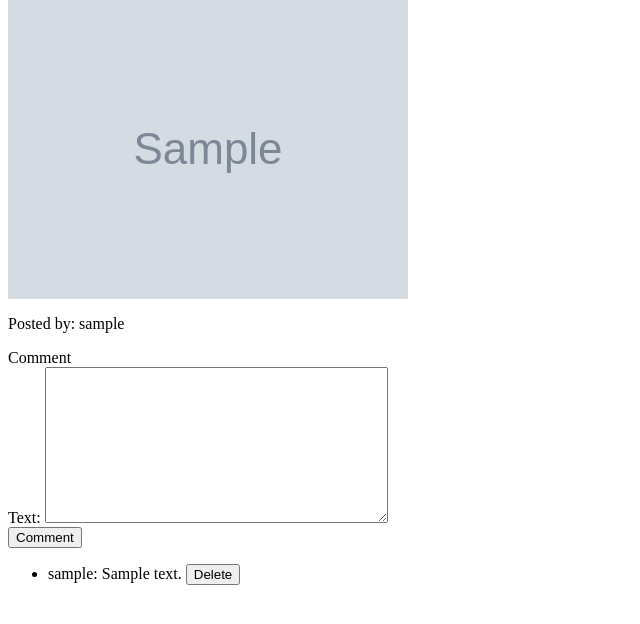
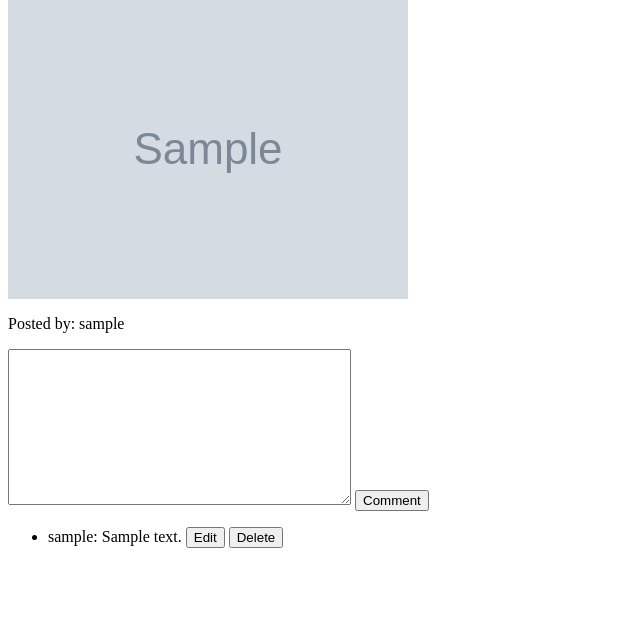
Before and after one commit to SyafiqAi/arba_travel, a Django app: page /post/1/ in a window 1280 px wide. Shown: the part 67-691 px from the top of the page, without its empty margins (0-640 px from the left). Run offline with Django 5.2, Linux system fonts and the light colour scheme; a user stored in the database is signed in; tables that the repository leaves empty hold one stand-in row (values such as "Sample post"); grey boxes marked "Sample" are stand-in pictures.

Commit message:
edit comment

```diff
--- a/insta/templates/insta/view_post.html
+++ b/insta/templates/insta/view_post.html
@@ -15,16 +15,32 @@
 
         <form method="post" action="{% url 'view' post.id %}">
             {% csrf_token %}
+            {% if not comment_form.instance.id %}
             {% if user.is_authenticated %}
-            Comment
-            {{ comment_form }}
+            {{ comment_form.text }}
             <button name="comment">Comment</button>
+            {% endif %}
             {% endif %}
             <ul>
                 {% for comment in comment_list %}
                 <li>
-                    {{comment.user.username}}: {{comment.comment.text}}
+                    {{comment.user.username}}:
+
+                    {% if comment_form.instance.id == comment.comment.id %}
+
+                        {{ comment_form.text }}
+                        <button name="comment" value="{{ comment.comment.id }}">Save</button>
+                    {% else %}
+
+                        {{comment.comment.text}}
                         {% if user.id == comment.user.id %}
+                            <button
+                                formnovalidate
+                                name="edit_comment"
+                                value="{{comment.comment.id}}"
+                            >
+                                Edit
+                            </button>
                             <button
                                 formnovalidate
                                 name="delete_comment"
@@ -33,6 +49,8 @@
                                 Delete
                             </button>
                         {% endif %}
+
+                    {% endif %}
                 </li>
                 {% endfor %}
             </ul>
--- a/insta/views.py
+++ b/insta/views.py
@@ -29,16 +29,29 @@ def view(request, post_id):
 
     if request.method == 'POST':
         if 'comment' in request.POST:
-            form = CommentForm(request.POST)
-            comment = form.save(commit=False)
-            comment.created_at = datetime.datetime.now()
-            comment.user_id = request.user.id
-            comment.post_id = post_id
-            comment.save()
+            comment_id = request.POST.get('comment')
+            if not comment_id:
+                form = CommentForm(request.POST)
+                comment = form.save(commit=False)
+                comment.created_at = datetime.datetime.now()
+                comment.user_id = request.user.id
+                comment.post_id = post_id
+                comment.save()
+            else:
+                comment = Comment.objects.get(id = comment_id)
+                form = CommentForm(request.POST, instance=comment)
+                form.save()
+            context["comment_form"] = CommentForm()
         elif 'delete_comment' in request.POST:
             comment_id = request.POST.get('delete_comment')
             comment = Comment.objects.get(id = comment_id)
             comment.delete()
+        elif 'edit_comment' in request.POST:
+            comment_id = request.POST.get('edit_comment')
+            comment = Comment.objects.get(id = comment_id)
+            form = CommentForm(instance=comment)
+            context['comment_form'] = form
+            return render(request, "insta/view_post.html", context)
         return redirect(request.META['HTTP_REFERER'])
 
     return render(request, "insta/view_post.html", context)
```
Lines whose indentation alone changed are shown as unchanged.
